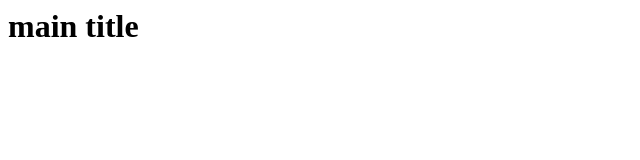
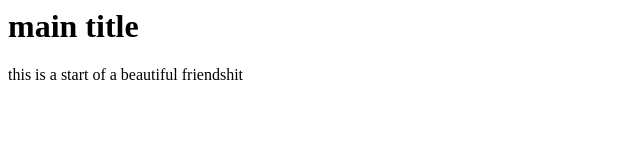
Before and after one commit to Tarapovic/zadatak_git, a plain HTML site: page index.html in a window 1280 px wide. Shown: the whole page, without its empty margins (0-640 px from the left). Drawn offline with Linux system fonts and the light colour scheme.

Commit message:
new paraf

```diff
--- a/index.html
+++ b/index.html
@@ -4,5 +4,8 @@
         <div>
             <h1>main title</h1>
         </div>
+        <p>
+            this is a start of a beautiful friendshit
+        </p>
     </body>
 </html>
```
